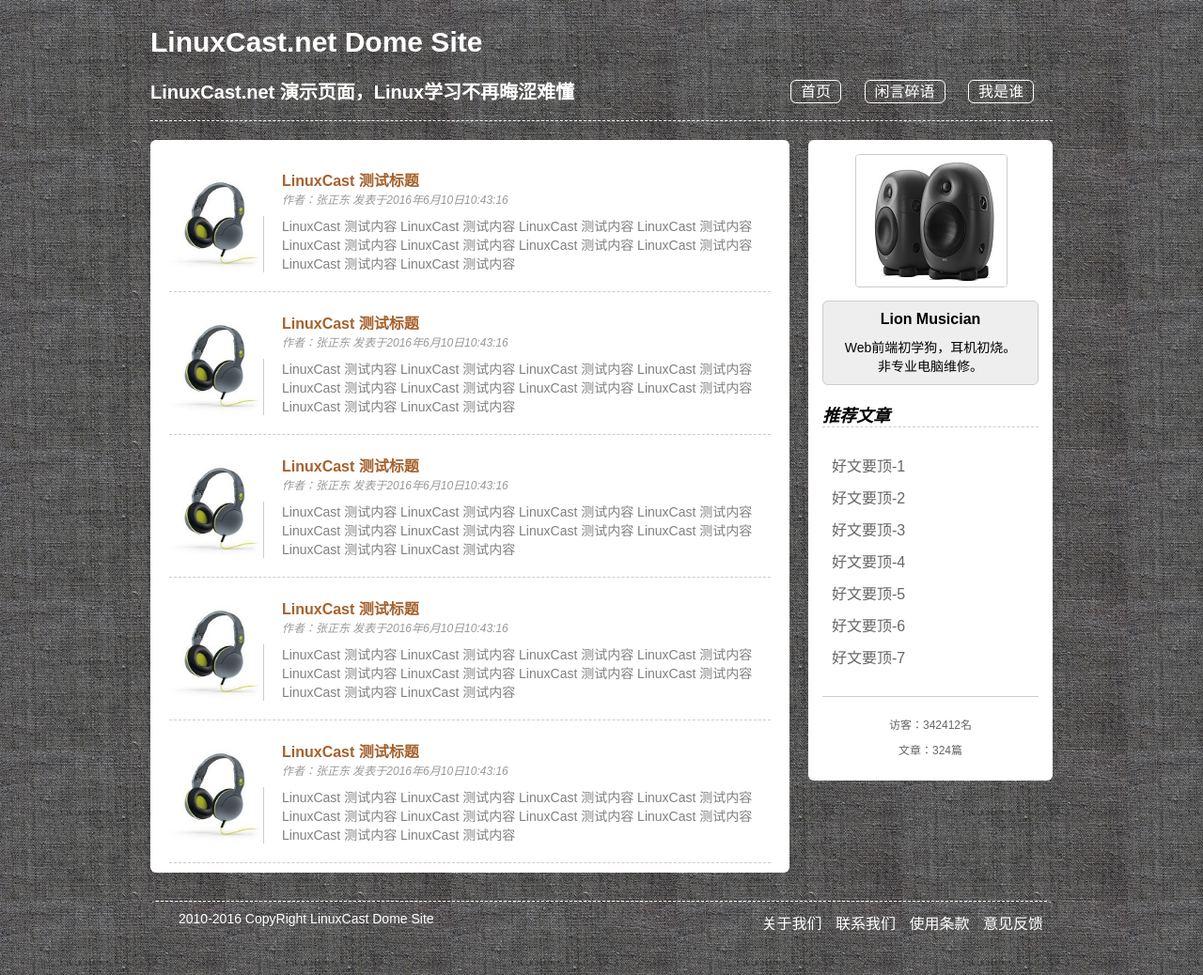
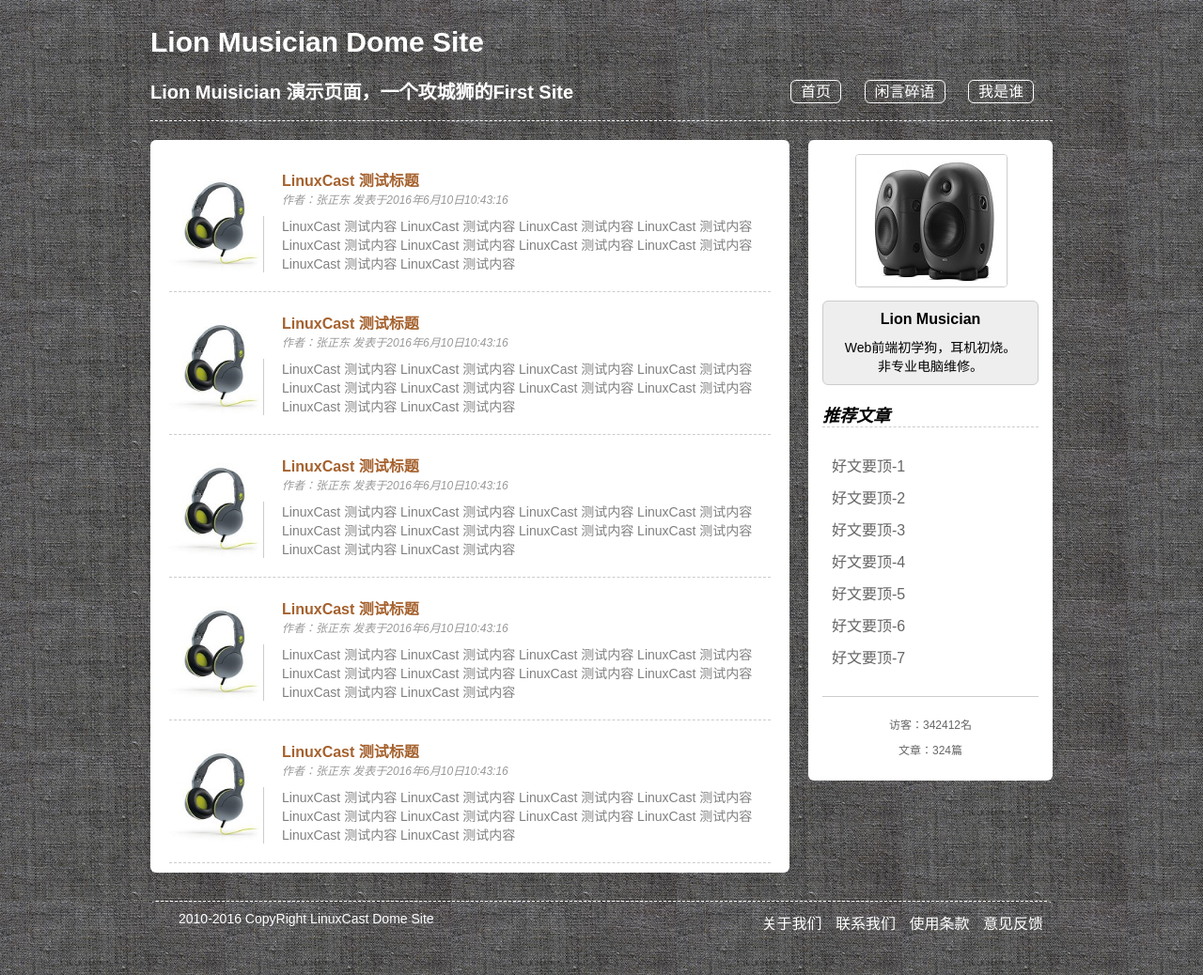
Before and after one commit to LionMusician/javapc.github.io, a plain HTML site: page index.html in a window 1280 px wide. Shown: the whole page at 94% size. Drawn offline with Linux system fonts and the light colour scheme.

Commit message:
Update index.html

```diff
--- a/index.html
+++ b/index.html
@@ -17,8 +17,8 @@
 	<div id="head">
 
 		<div class="logo_title">
-			<h1>LinuxCast.net Dome Site</h1>
-			<h2>LinuxCast.net 演示页面，Linux学习不再晦涩难懂</h2>
+			<h1>Lion Musician Dome Site</h1>
+			<h2>Lion Muisician 演示页面，一个攻城狮的First Site</h2>
 
 		</div>
 		<div class="navi">
```
